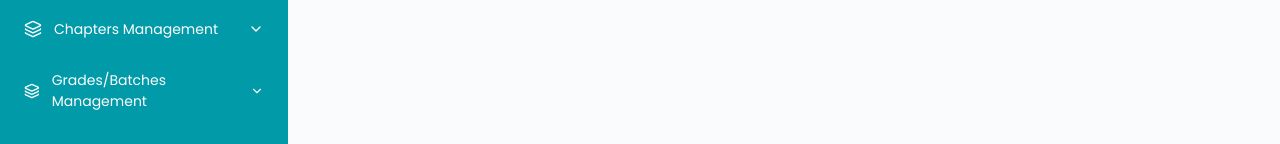
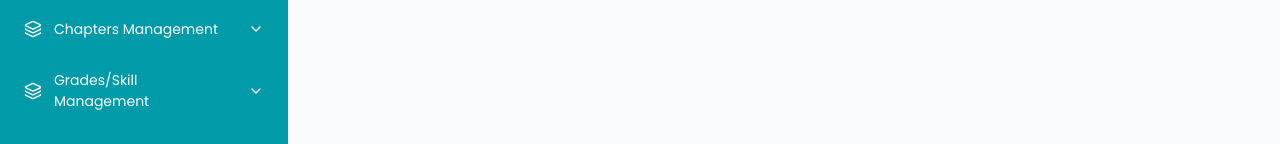
Before and after one commit to 435301/botlive_crm, a React (Create React App) app: page /add-grade in a window 1280 px wide. Shown: the part 326-470 px from the top of the page. Built offline with nearby package versions, Linux system fonts and the light colour scheme.

Commit message:
grades/skill change

```diff
--- a/src/components/Sidebar.js
+++ b/src/components/Sidebar.js
@@ -358,7 +358,7 @@ const Sidebar = ({ collapsed, show, closeSidebar }) => {
               <Layers size={18} />
               {!collapsed && (
                 <>
-                  <span>Grades/Batches Management</span>
+                  <span>Grades/Skill Management</span>
                   <ChevronDown
                     size={16}
                     className={`arrow ${openMenu === "grades" ? "rotate" : ""}`}
```
